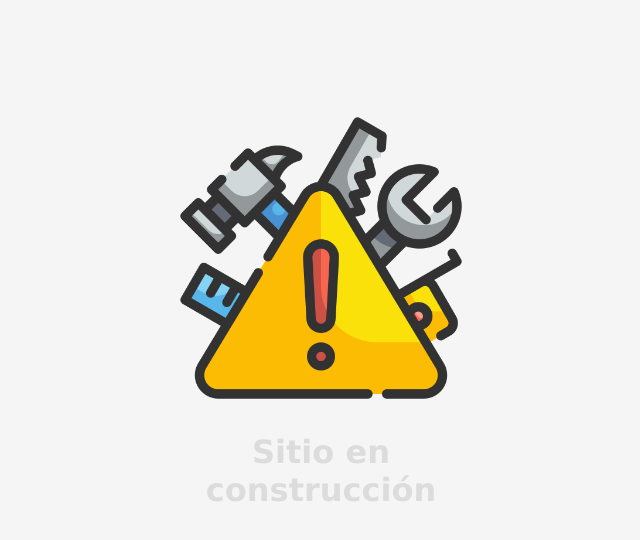
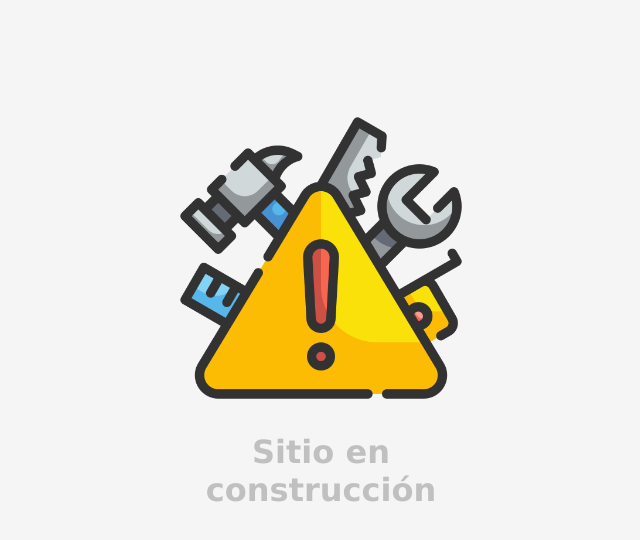
Before and after one commit to luisfelipesv/entervalue, a plain HTML site: page index.html in a window 1280 px wide. Shown: the whole page, without its empty margins (319-959 px from the left). Drawn offline with Linux system fonts and the light colour scheme.

Commit message:
update color

```diff
--- a/index.html
+++ b/index.html
@@ -9,7 +9,7 @@ body {
 }
 
 h1 {
-  color: rgb(220, 220, 220);
+  color: rgb(192, 192, 192);
   font-family: verdana;
 }
 .Aligner {
```
